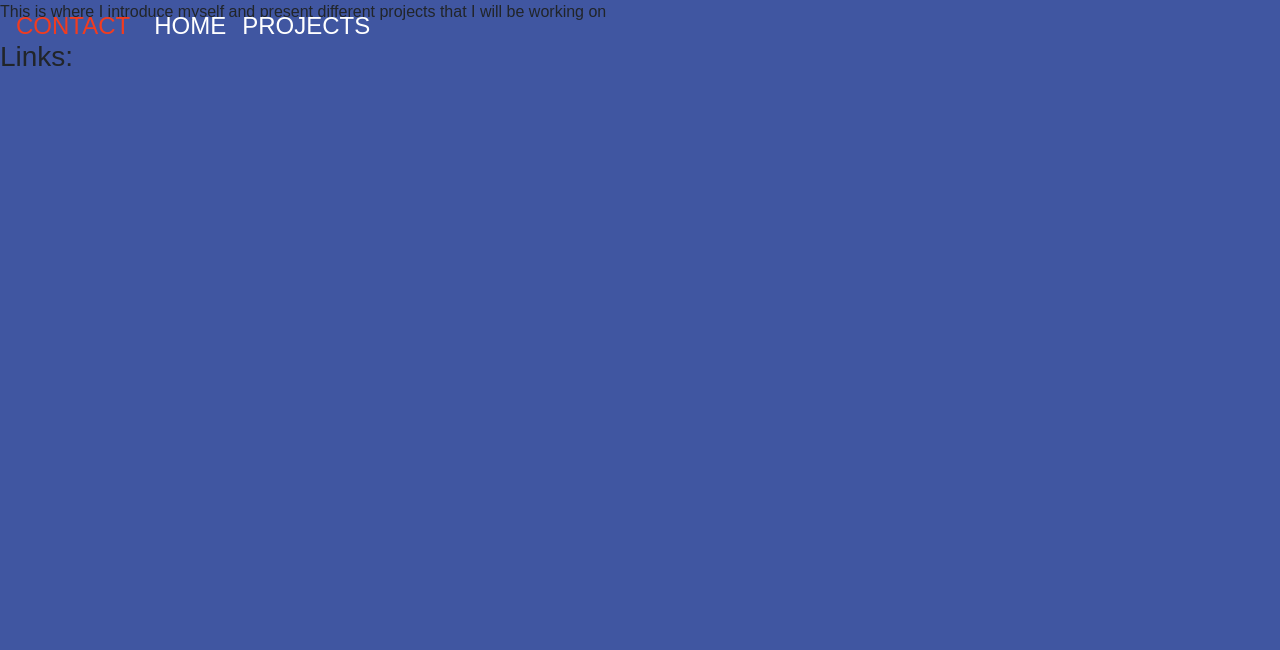
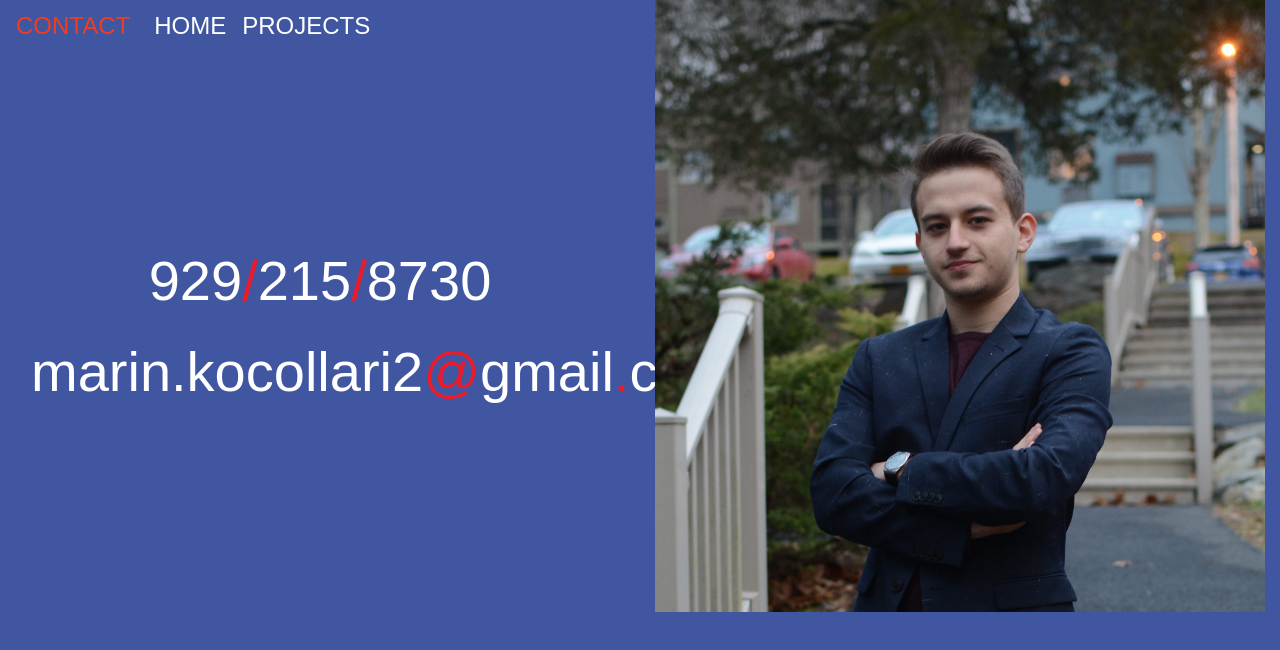
Before and after one commit to marinKd/marinKd.github.io, a plain HTML site: page contact/contact.html in a window 1280 px wide. Drawn offline with nearby package versions, Linux system fonts and the light colour scheme.

Commit message:
Update contact.html

```diff
--- a/contact/contact.html
+++ b/contact/contact.html
@@ -25,12 +25,31 @@
             </ul>
         </div>
     </nav>
+	<section class="container-fluid">
+        <div class="row align-items-center">
+            <div class="col-lg-6">
+                <div id="headingGroup" class="text-white text-center d-none d-lg-block mt-5">
+                    <h1 class="nav-link">929<span>/</span>215<span>/</span>8730</h2>
+					<h1 class="nav-link">marin.kocollari2<span>@</span>gmail<span>.</span>com</h2>
+                </div>
+            </div>
+		    <div class="col-lg-6">
+                <img class="img-fluid" src="https://marinkd.github.io/contact/profpic.jpg" alt="">
+            </div>
+        </div>
+    </section>
 
+	<script src="https://code.jquery.com/jquery-3.3.1.slim.min.js" integrity="sha384-q8i/X+965DzO0rT7abK41JStQIAqVgRVzpbzo5smXKp4YfRvH+8abtTE1Pi6jizo" crossorigin="anonymous"></script>
+    <script src="https://cdnjs.cloudflare.com/ajax/libs/popper.js/1.14.3/umd/popper.min.js" integrity="sha384-ZMP7rVo3mIykV+2+9J3UJ46jBk0WLaUAdn689aCwoqbBJiSnjAK/l8WvCWPIPm49" crossorigin="anonymous"></script>
+    <script src="https://stackpath.bootstrapcdn.com/bootstrap/4.1.3/js/bootstrap.min.js" integrity="sha384-ChfqqxuZUCnJSK3+MXmPNIyE6ZbWh2IMqE241rYiqJxyMiZ6OW/JmZQ5stwEULTy" crossorigin="anonymous"></script>
 
-	<p>This is where I introduce myself and present different projects that I will be working on</p>
-	<h3>Links:</h3>
-	<ul>
-	</ul>
-
+	<script>
+        $(function () {
+            $(document).scroll(function(){
+                var $nav = $("#mainNavbar");
+                $nav.toggleClass("scrolled", $(this).scrollTop() > $nav.height());
+            });
+        });
+    </script>
 </body>
 </html>
```
